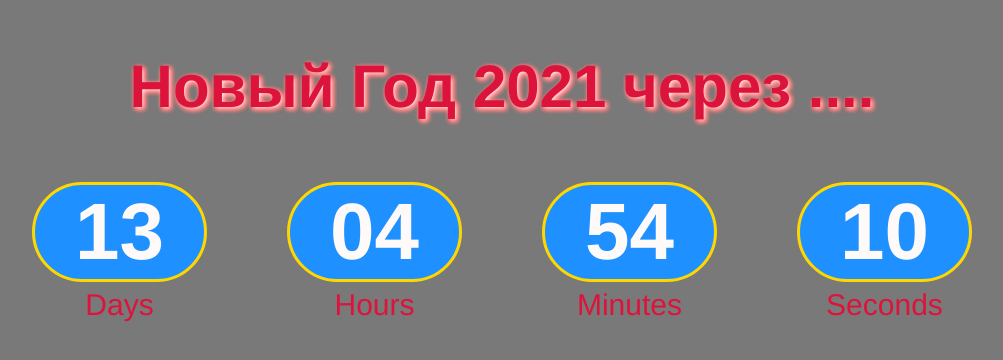
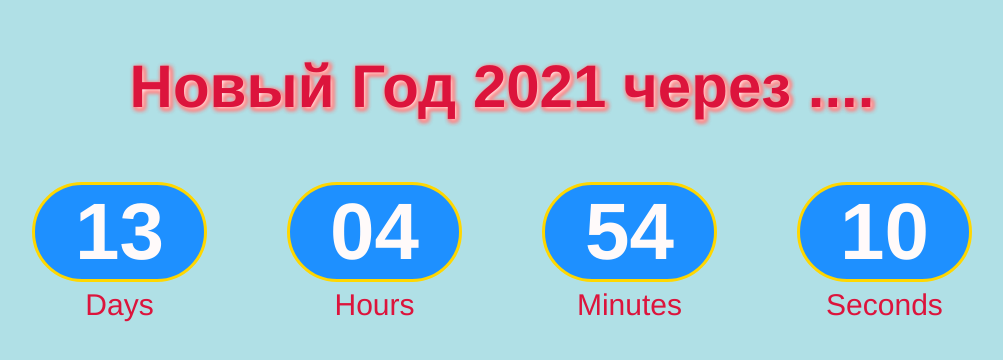
Before and after one commit to Alex-Grib/goit-js-hw-11-timer, a website built with Parcel: page src/index.html in a window 1280 px wide. Shown: the part 138-498 px from the top of the page, without its empty margins (138-1141 px from the left). Built offline with nearby package versions, Linux system fonts and the light colour scheme.

Commit message:
добвляет цвет боди

```diff
--- a/src/css/common.scss
+++ b/src/css/common.scss
@@ -9,7 +9,7 @@ body {
     Roboto, Oxygen, Ubuntu, Cantarell, 'Open Sans', sans-serif;
   line-height: 1.5;
   color: #dc143c;
-  background-color: rgb(121, 121, 121);
+  background-color: #b0e0e6;
   font-size: 15px;
 
   @media screen and (min-width: 768px) {
```
Also changed, not shown: src/css/common.css (added), 1 other file.
